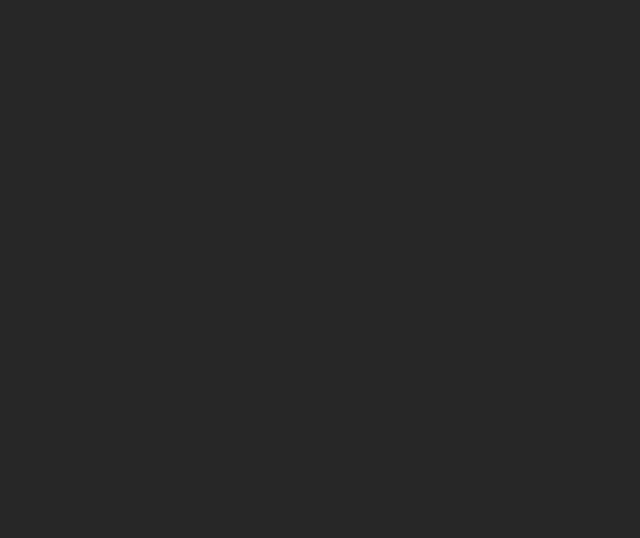
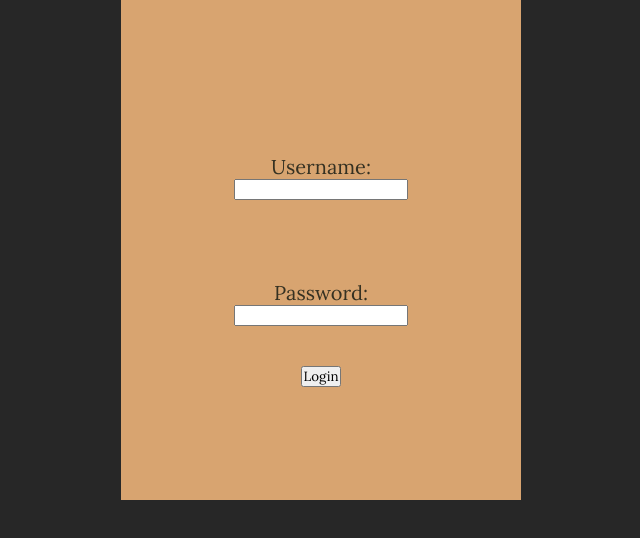
Before and after one commit to Downeyn21/willow-springs, a React (Vite) app: page /admin in a window 1280 px wide. Before the commit this address had no page. Shown: the top 538 px of the page, without its empty margins (319-959 px from the left). Built offline with nearby package versions, Linux system fonts and the light colour scheme; a web font is replaced by a local one.

Commit message:
added admin page

```diff
--- a/src/App.jsx
+++ b/src/App.jsx
@@ -6,6 +6,7 @@ import About from './pages/About'
 import Puppies from './pages/Puppies'
 import Adoption from './pages/Adoption'
 import Products from './pages/Products'
+import Admin from './pages/Admin'
 
 function App() {
 
@@ -20,6 +21,7 @@ function App() {
           <Route path='adoption' element={<Adoption />} />
           <Route path='products' element={<Products />} />
         </Route>
+        <Route path="/admin" element={<Admin />} />
       </Routes>
     </>
   )
--- /dev/null
+++ b/src/components/admin/LoginForm.jsx
@@ -0,0 +1,44 @@
+import { useState } from "react";
+
+function LoginForm() {
+    const {username, setUsername} = useState('')
+    const {password, setPassword} = useState('')
+
+    function usernameHandle(e) {
+        setUsername(e.target.value)
+    }
+
+    function passwordHandle(e) {
+        setPassword(e.target.value)
+    }
+
+    return (
+        <>
+            <div className="loginFormWrapper">
+                <form>
+                    <label>
+                        Username:
+                        <input
+                        type="text"
+                        value={username}
+                        onChange={usernameHandle}
+                    />
+                    </label>
+                    <label>
+                        Password:
+                        <input
+                        type="text"
+                        value={password}
+                        onChange={passwordHandle}
+                    />
+                    </label>
+                    <button>
+                        Login
+                    </button>
+                </form>
+            </div>
+        </>
+    );
+}
+
+export default LoginForm;
--- /dev/null
+++ b/src/pages/Admin.jsx
@@ -0,0 +1,11 @@
+import LoginForm from "../components/admin/LoginForm";
+
+function Admin() {
+    return (
+        <>
+            <LoginForm />
+        </>
+    );
+}
+
+export default Admin;
--- /dev/null
+++ b/src/style/components/admin/_LoginForm.scss
@@ -0,0 +1,20 @@
+@use '/src/style/utils/mixins' as *;
+@use '/src/style/utils/colors' as *;
+
+.loginFormWrapper {
+    width: 100vw;
+    @include flex_center;
+
+    form {
+        background-color: $primary-color;
+        width: 400px;
+        height: 500px;
+        @include flex_center;
+        flex-direction: column;
+
+        label {
+            @include flex_layout;
+            margin: 2rem;
+        }
+    }
+}
--- a/src/style/main.scss
+++ b/src/style/main.scss
@@ -11,10 +11,14 @@
 // contact
 @use 'components/contact/ContactForm';
 
+//admin
+@use 'components/admin/LoginForm';
+
 // pages
 @use 'pages/HomePage';
 @use 'pages/About';
 @use 'pages/Contact';
+@use 'pages/_Admin';
 
 // Base
 @use 'base/reset';
```
Also changed, not shown: src/style/pages/_Admin.scss (added).
